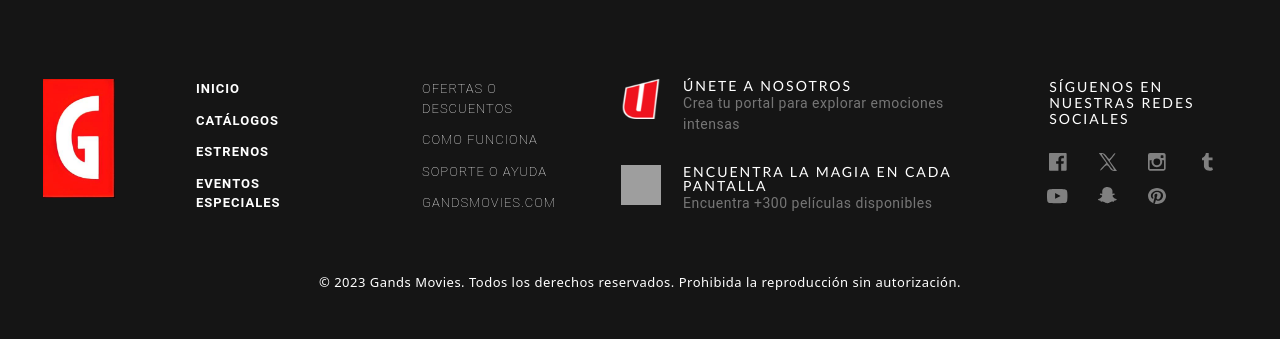
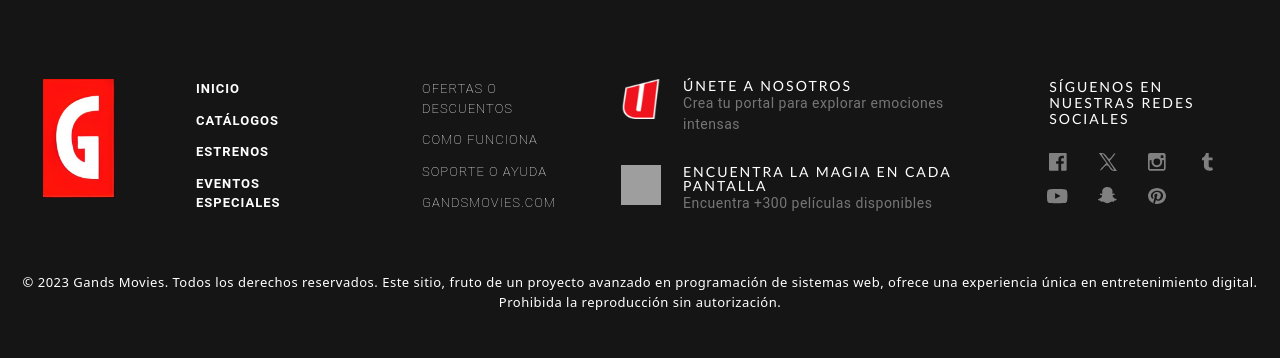
Before and after one commit to UnoGuilleSalvaje/proyecto-programacion, a PHP site: page / in a window 1280 px wide. Shown: the part 3987-4345 px from the top of the page. Run offline with PHP 8.4, Linux system fonts and the light colour scheme; some web fonts are replaced; grey boxes are pictures that could not be loaded.

Commit message:
Aclaración Proyecto Universitario

```diff
--- a/Contactanos/index.php
+++ b/Contactanos/index.php
@@ -496,7 +496,7 @@ document.querySelectorAll('.img-table').forEach(function(img) {
 </ul>
 </nav>
 </div>
-<p class="copy_right">&copy; 2023 Gands Movies. Todos los derechos reservados. Prohibida la reproducción sin autorización.</p>
+<p class="copy_right">&copy; 2023 Gands Movies. Todos los derechos reservados. Este sitio, fruto de un proyecto avanzado en programación de sistemas web, ofrece una experiencia única en entretenimiento digital. Prohibida la reproducción sin autorización.</p>
 </footer>
 
 </div>
--- a/about/AboutPage/about.php
+++ b/about/AboutPage/about.php
@@ -444,7 +444,7 @@ if (isset($_SESSION['username'])) {
 </ul>
 </nav>
 </div>
-<p class="copy_right">&copy; 2023 Gands Movies. Todos los derechos reservados. Prohibida la reproducción sin autorización.</p>
+<p class="copy_right">&copy; 2023 Gands Movies. Todos los derechos reservados. Este sitio, fruto de un proyecto avanzado en programación de sistemas web, ofrece una experiencia única en entretenimiento digital. Prohibida la reproducción sin autorización.</p>
 </footer>
 
 </div>
--- a/ayuda.php
+++ b/ayuda.php
@@ -518,7 +518,7 @@ if (isset($_SESSION['username'])) {
 </ul>
 </nav>
 </div>
-<p class="copy_right">&copy; 2023 Gands Movies. Todos los derechos reservados. Prohibida la reproducción sin autorización.</p>
+<p class="copy_right">&copy; 2023 Gands Movies. Todos los derechos reservados. Este sitio, fruto de un proyecto avanzado en programación de sistemas web, ofrece una experiencia única en entretenimiento digital. Prohibida la reproducción sin autorización.</p>
 </footer>
 
 </div>
--- a/index.php
+++ b/index.php
@@ -749,7 +749,7 @@ document.querySelectorAll('.img-table').forEach(function(img) {
 </ul>
 </nav>
 </div>
-<p class="copy_right">&copy; 2023 Gands Movies. Todos los derechos reservados. Prohibida la reproducción sin autorización.</p>
+<p class="copy_right">&copy; 2023 Gands Movies. Todos los derechos reservados. Este sitio, fruto de un proyecto avanzado en programación de sistemas web, ofrece una experiencia única en entretenimiento digital. Prohibida la reproducción sin autorización.</p>
 </footer>
 
 </div>
--- a/mostrar_peliculas.php
+++ b/mostrar_peliculas.php
@@ -565,7 +565,7 @@ $conexion->close();
 </ul>
 </nav>
 </div>
-<p class="copy_right">&copy; 2023 Gands Movies. Todos los derechos reservados. Prohibida la reproducción sin autorización.</p>
+<p class="copy_right">&copy; 2023 Gands Movies. Todos los derechos reservados. Este sitio, fruto de un proyecto avanzado en programación de sistemas web, ofrece una experiencia única en entretenimiento digital. Prohibida la reproducción sin autorización.</p>
 </footer>
 
 </div>
--- a/tienda.php
+++ b/tienda.php
@@ -577,7 +577,7 @@ if ($resultado->num_rows > 0) {
 </ul>
 </nav>
 </div>
-<p class="copy_right">&copy; 2023 Gands Movies. Todos los derechos reservados. Prohibida la reproducción sin autorización.</p>
+<p class="copy_right">&copy; 2023 Gands Movies. Todos los derechos reservados. Este sitio, fruto de un proyecto avanzado en programación de sistemas web, ofrece una experiencia única en entretenimiento digital. Prohibida la reproducción sin autorización.</p>
 </footer>
 
 </div>
```
